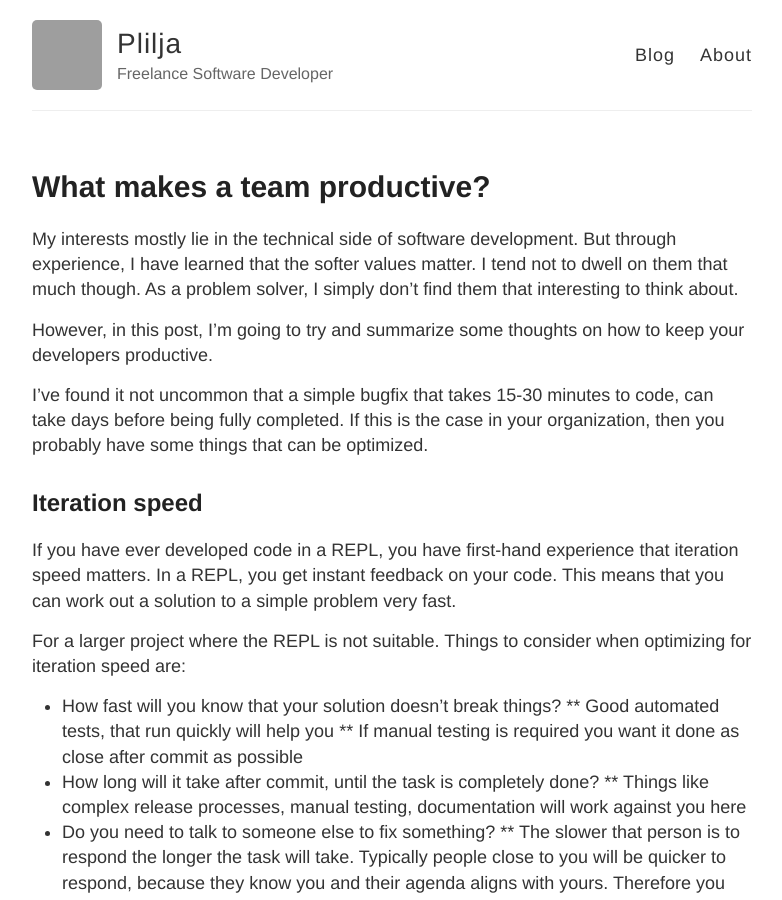
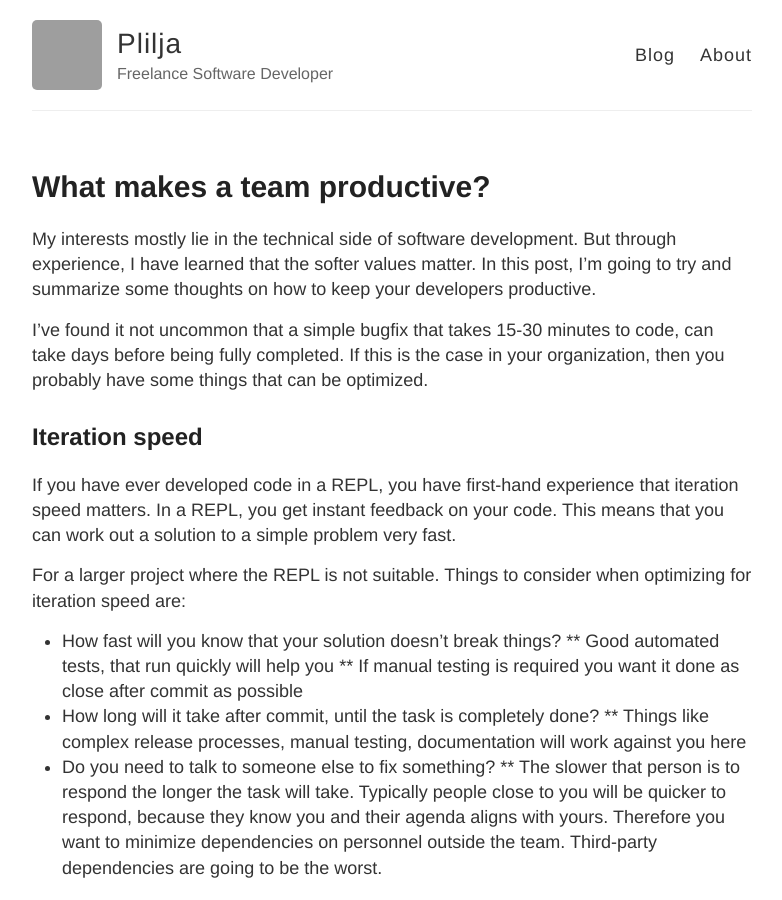
Before and after one commit to plilja/plilja.github.io, a Jekyll site: the page built from _posts/2020-04-16-what-makes-a-team-productive.md, in a window 1280 px wide and 900 px high. Shown: the whole window, without its empty margins (248-1030 px from the left). Built offline with Jekyll 4.4.1, drawn with Linux system fonts in a browser that asks for light colours; grey boxes are pictures that could not be loaded.

Commit message:
Update post

```diff
--- a/_posts/2020-04-16-what-makes-a-team-productive.md
+++ b/_posts/2020-04-16-what-makes-a-team-productive.md
@@ -3,13 +3,10 @@ layout: post
 title: What makes a team productive?
 ---
 My interests mostly lie in the technical side of software
-development. But through experience,  I have learned that
-the softer values matter. I tend not to dwell on them that
-much though. As a problem solver, I simply don't find them that
-interesting to think about.
-
-However, in this post, I'm going to try and summarize some
-thoughts on how to keep your developers productive.
+development. But through experience, I have learned that
+the softer values matter. In this post, I'm going to try
+and summarize some thoughts on how to keep your developers
+productive.
 
 I've found it not uncommon that a simple bugfix that takes
 15-30 minutes to code, can take days before being fully
```
